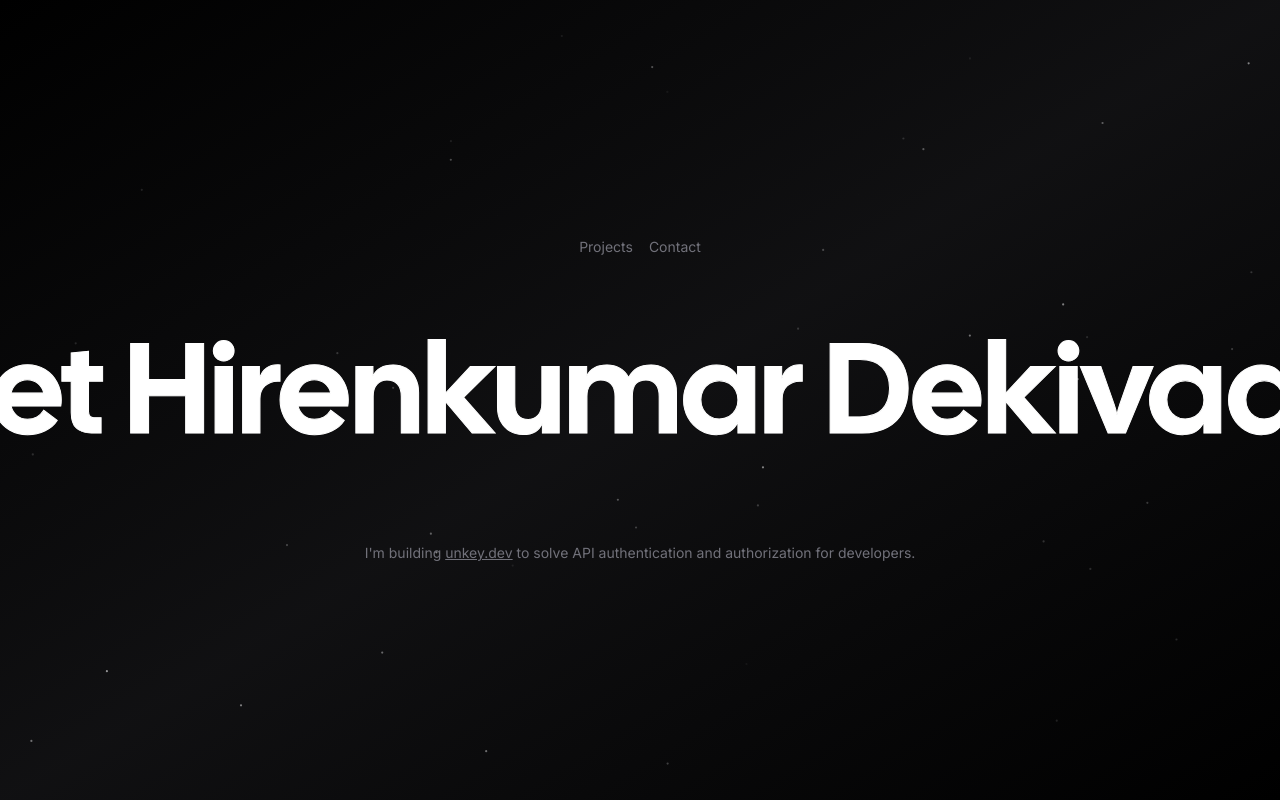
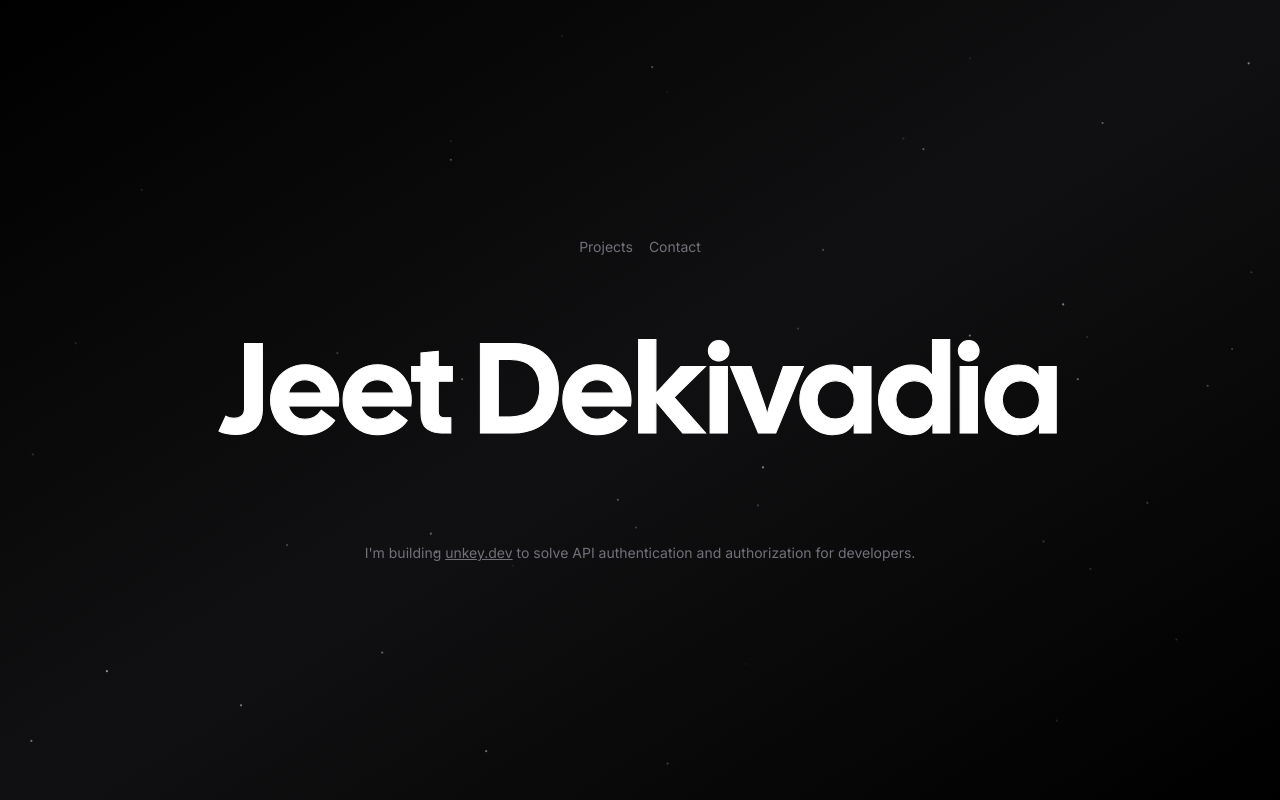
Before and after one commit to jeet-dekivadia/personal-website, a Next.js app: page / in a window 1280 px wide. Built offline with nearby package versions, Linux system fonts and the light colour scheme; no server answers; what tailwindcss-debug-screens would draw is missing.

Commit message:
Update page.tsx

```diff
--- a/app/page.tsx
+++ b/app/page.tsx
@@ -29,7 +29,7 @@ export default function Home() {
         quantity={100}
       />
       <h1 className="py-3.5 px-0.5 z-10 text-4xl text-transparent duration-1000 bg-white cursor-default text-edge-outline animate-title font-display sm:text-6xl md:text-9xl whitespace-nowrap bg-clip-text ">
-        Jeet Hirenkumar Dekivadia
+        Jeet Dekivadia
       </h1>
 
       <div className="hidden w-screen h-px animate-glow md:block animate-fade-right bg-gradient-to-r from-zinc-300/0 via-zinc-300/50 to-zinc-300/0" />
```
